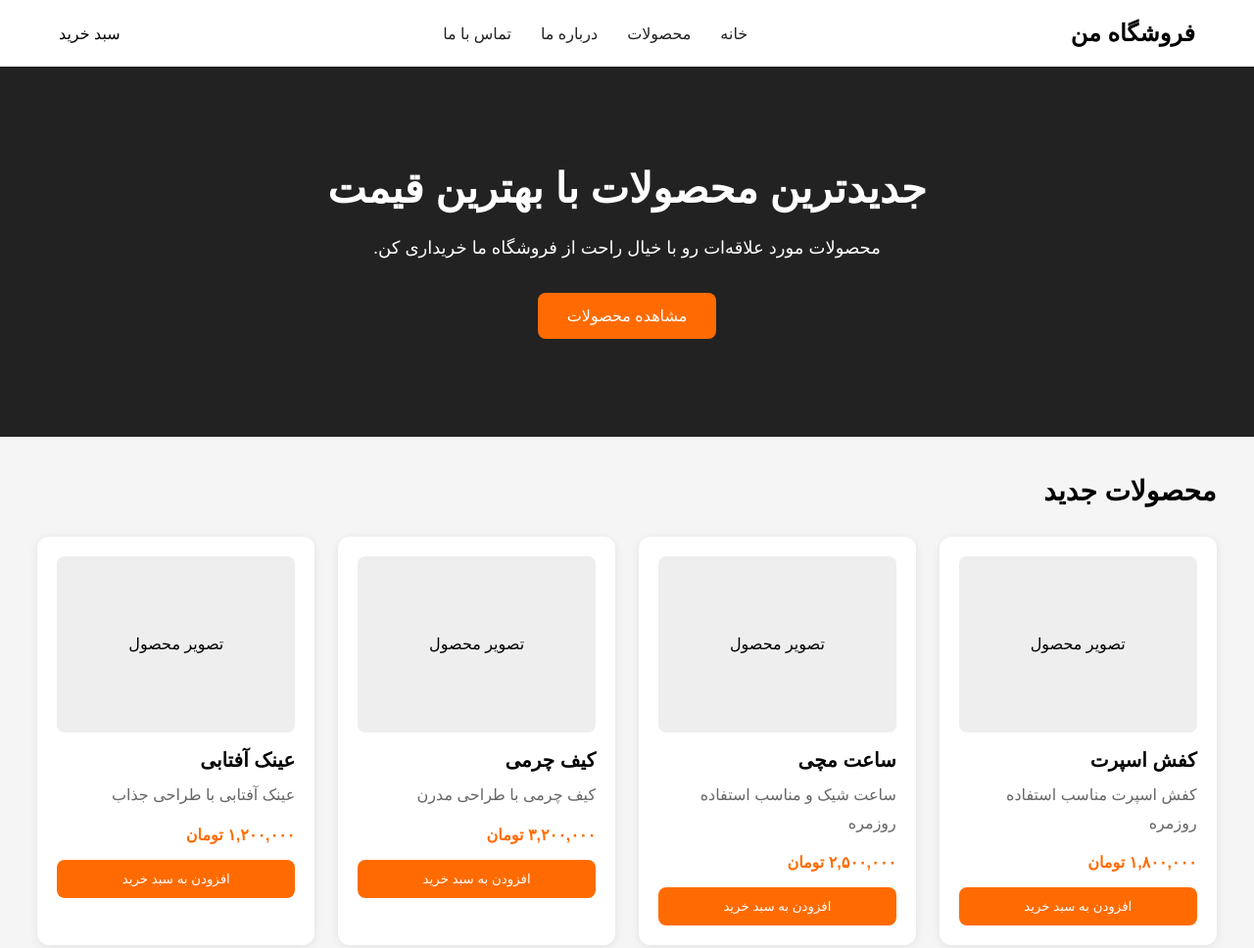
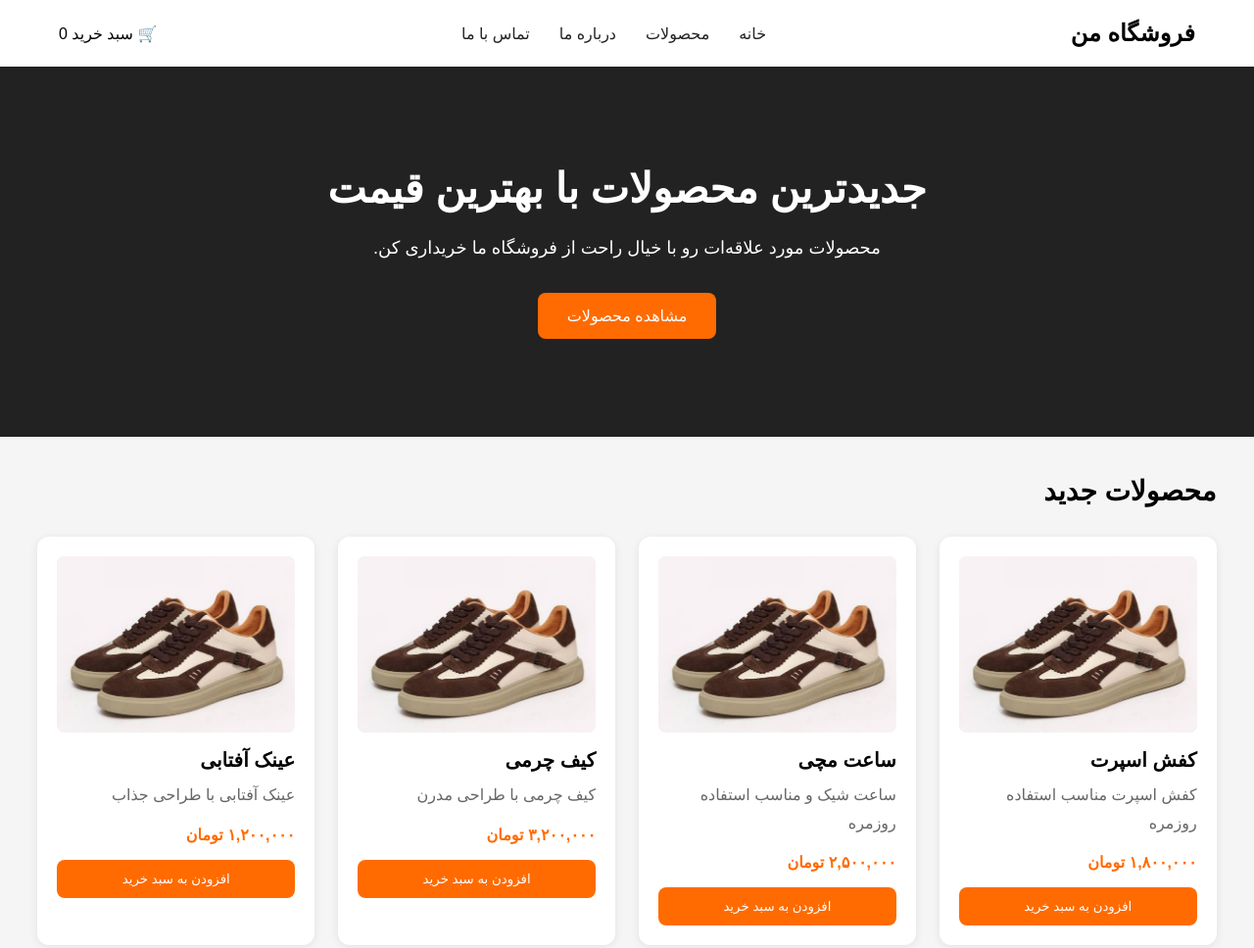
Before and after one commit to zahra-fa-13/shopping, a plain HTML site: page index.html in a window 1280 px wide. Shown: the top 968 px of the page at 98% size. Drawn offline with Linux system fonts and the light colour scheme.

Commit message:
add js (Clicking updates the shopping cart count)

```diff
--- a/css/style.css
+++ b/css/style.css
@@ -136,6 +136,15 @@ nav a {
     cursor: pointer;
 }
 
+/* برای عکس های محصولات */
+.product-image img {
+    width: 100%;
+    height: 100%;
+    /* لاین زیر میاد نسبت به باکسش تنظیم میکنه سایزش رو */
+    object-fit: cover;
+    border-radius: 8px;
+}
+
 /* سایت Responsive بخش */
 /* تبلت و صفحه‌های متوسط */
 @media (max-width: 900px) {
--- a/index.html
+++ b/index.html
@@ -30,7 +30,8 @@
         </nav>
 
         <div class="cart">
-            سبد خرید
+            🛒 سبد خرید
+            <span id="cart-count">0</span>
         </div>
 
     </header>
@@ -65,7 +66,7 @@
 
             <div class="product-card">
                 <div class="product-image">
-                    تصویر محصول
+                    <img src="img/1.jpg" alt="کفش اسپرت">
                 </div>
 
                 <h3>
@@ -88,7 +89,7 @@
 
             <div class="product-card">
                 <div class="product-image">
-                    تصویر محصول
+                    <img src="img/1.jpg" alt="ساعت مچی">
                 </div>
 
                 <h3>
@@ -111,7 +112,7 @@
 
             <div class="product-card">
                 <div class="product-image">
-                    تصویر محصول
+                    <img src="img/1.jpg" alt="کیف چرمی">
                 </div>
 
                 <h3>
@@ -134,7 +135,7 @@
 
             <div class="product-card">
                 <div class="product-image">
-                    تصویر محصول
+                    <img src="img/1.jpg" alt="عینک آفتابی">
                 </div>
 
                 <h3>
--- a/js/script.js
+++ b/js/script.js
@@ -0,0 +1,16 @@
+// اضافه شدن عدد سبد خرید با کلیک روی دکمه های اضافه شدن به سبد خرید
+// متغیر شمارنده
+let cartCount = 0;
+// پیدا کردن عدد سبد خرید
+const cartCountElement = document.getElementById("cart-count");
+// پیدا کردن تمام دکمه ها
+const addToCartButtons = document.querySelectorAll(".product-card button");
+
+addToCartButtons.forEach(function (button) {
+    button.addEventListener("click", function () {
+        cartCount++;
+        // عدد داخل span رو با مقدار جدید متغیر جایگزین می‌کنه.
+        cartCountElement.textContent = cartCount;
+        // با textContent عدد سبد خرید رو به‌روز می کنیم
+    });
+});
```
Also changed, not shown: img/1.jpg (added).
